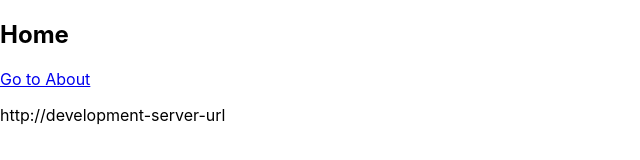
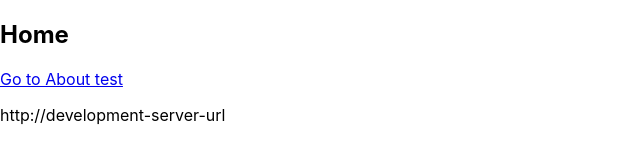
Before and after one commit to ParvathiAjay/React_JWT, a React (Create React App) app: page / in a window 1280 px wide. Shown: the top 160 px of the page, without its empty margins (0-640 px from the left). Built offline with nearby package versions, Linux system fonts and the light colour scheme; no server answers.

Commit message:
up stage

```diff
--- a/src/components/Home.js
+++ b/src/components/Home.js
@@ -16,7 +16,7 @@ const Home = () => {
   return (
     <div>
       <h2>Home</h2>
-      <Link to="/about">Go to About</Link> <br />
+      <Link to="/about">Go to About test</Link> <br />
       <p>{process.env.REACT_APP_API_URL}</p>
       {/* <p>{config[process.env.NODE_ENV].baseUrl}</p> */}
     </div>
```
